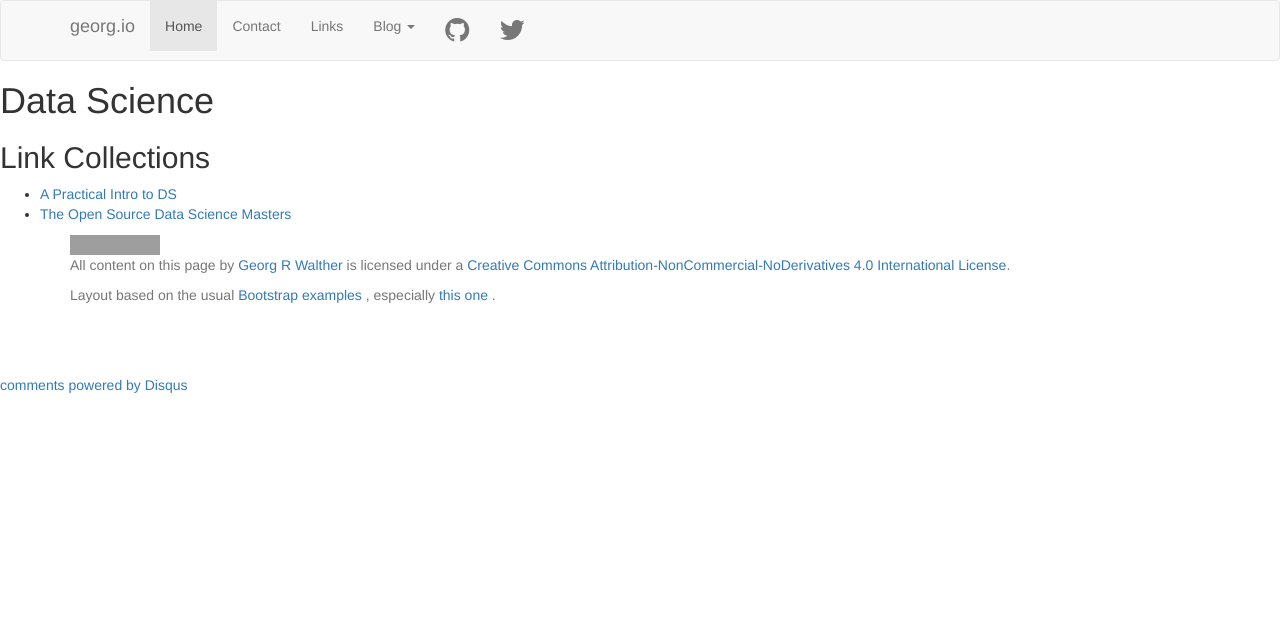
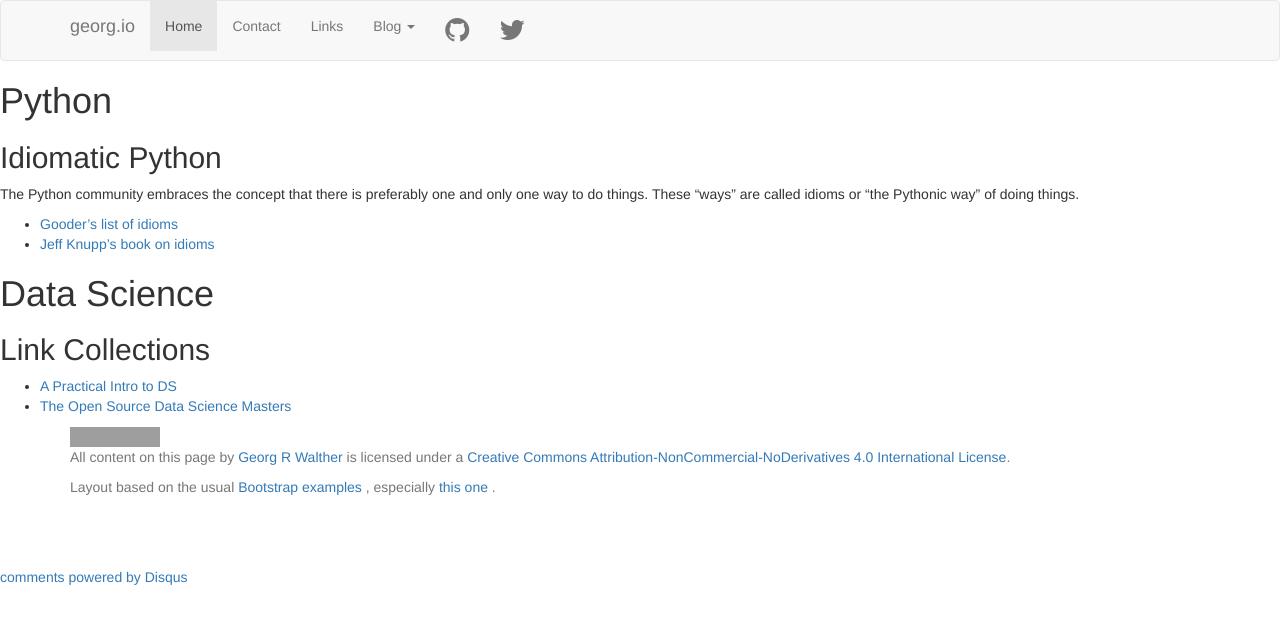
Before and after one commit to waltherg/backup.waltherg.github.io, a Jekyll site: the page built from links/index.md, in a window 1280 px wide. Shown: the top 624 px of the page. Built offline with Jekyll 4.4.1, drawn with Linux system fonts in a browser that asks for light colours; nearby versions of some CDN libraries; comment, search, counter and statistics services are not loaded; grey boxes are pictures that could not be loaded.

Commit message:
add idiomatic python links

```diff
--- a/links/index.md
+++ b/links/index.md
@@ -2,6 +2,16 @@
 layout: default
 title: georg.io Links
 ---
+
+# Python
+
+## Idiomatic Python
+
+The Python community embraces the concept that there is preferably one and only one way to do things.
+These "ways" are called idioms or "the Pythonic way" of doing things.
+
+- [Gooder's list of idioms](http://python.net/~goodger/projects/pycon/2007/idiomatic/handout.html)
+- [Jeff Knupp's book on idioms](http://www.jeffknupp.com/writing-idiomatic-python-ebook/)
 
 # Data Science
 
```
